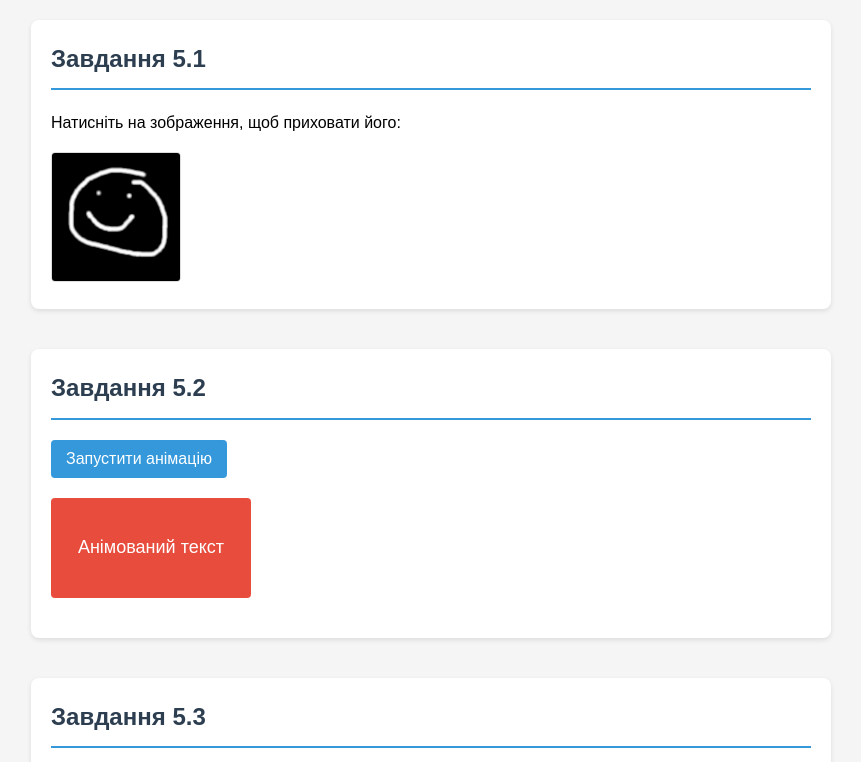
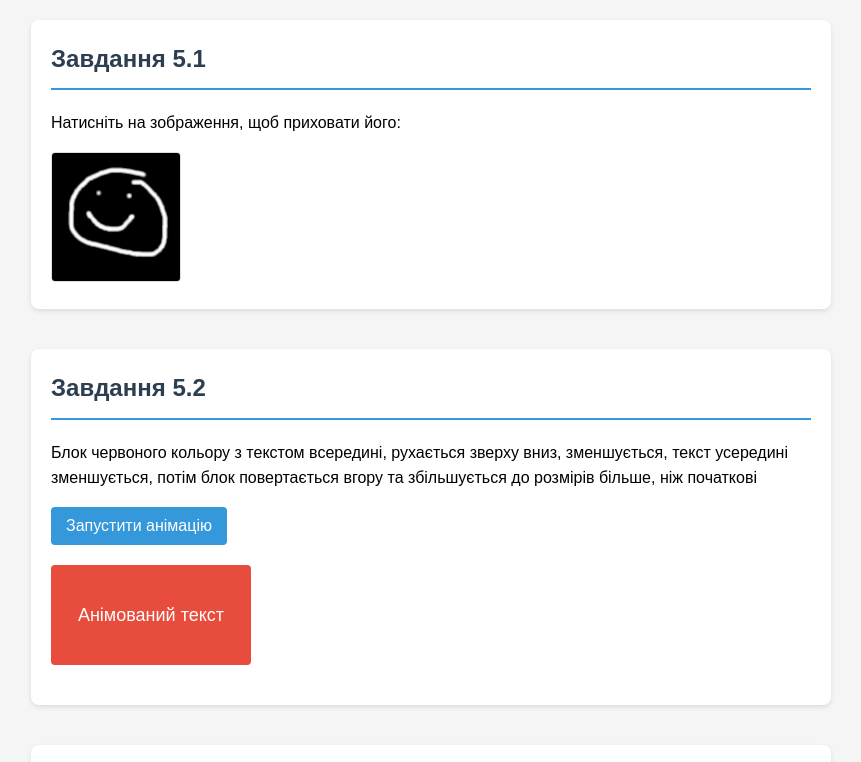
Before and after one commit to V3rmoq/STIP, a plain HTML site: page Lab5/result.html in a window 1280 px wide. Shown: the top 762 px of the page, without its empty margins (209-1070 px from the left). Drawn offline with nearby package versions, Linux system fonts and the light colour scheme.

Commit message:
Update result.html

```diff
--- a/Lab5/result.html
+++ b/Lab5/result.html
@@ -18,6 +18,10 @@
 <!-- Завдання 5.2 - Анімація блоку -->
 <div class="task-section">
   <h2>Завдання 5.2</h2>
+    <p>Блок червоного кольору з текстом всередині, рухається зверху вниз,
+        зменшується, текст усередині зменшується, потім блок
+        повертається вгору та збільшується до розмірів більше, ніж
+        початкові</p>
   <button id="animateButton">Запустити анімацію</button>
   <div id="animatedBlock" class="red-block">
     Анімований текст
@@ -69,4 +73,5 @@
 
 <script src="main.js"></script>
 </body>
+
 </html>
```
